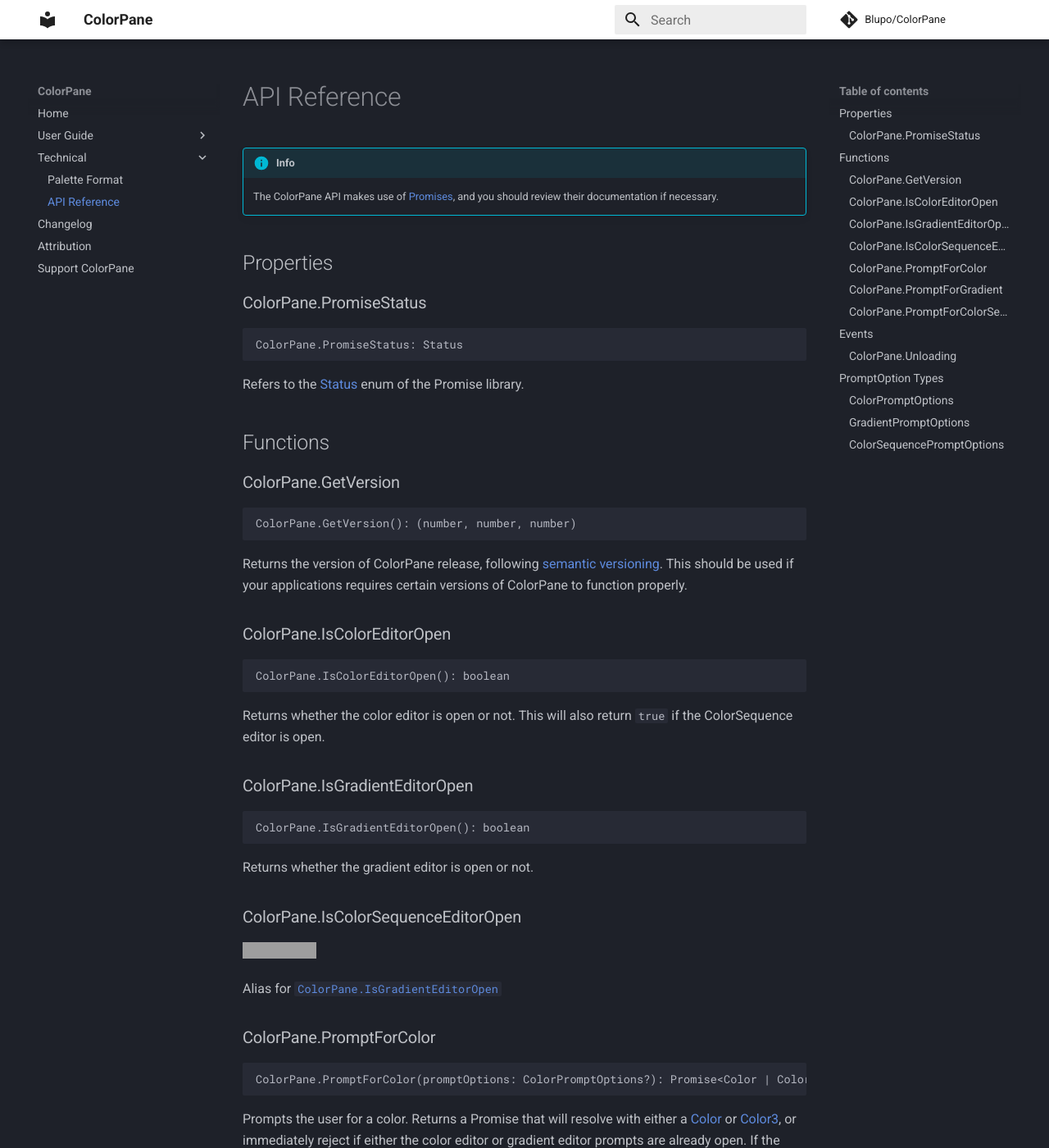
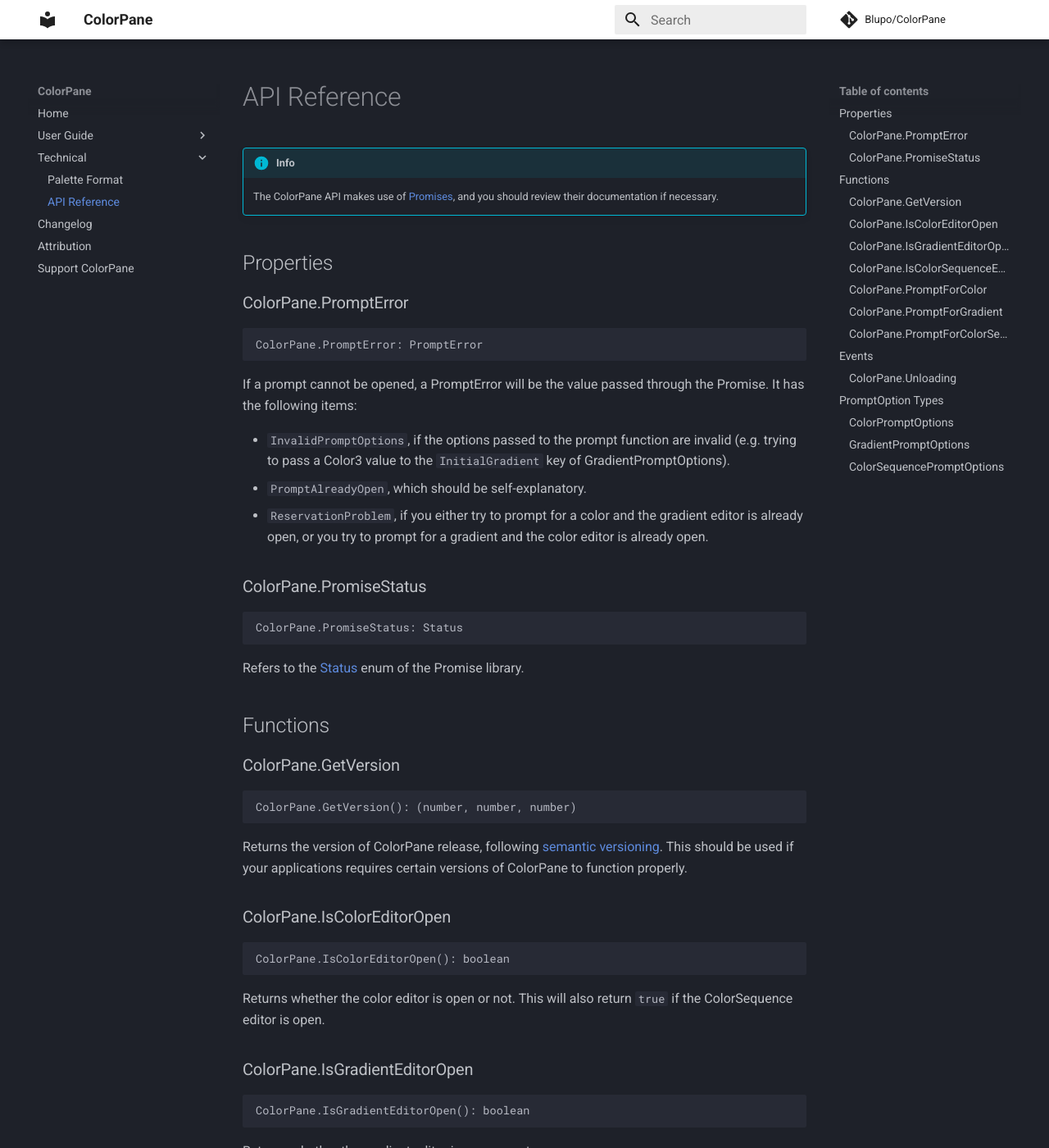
Before and after one commit to Blupo/ColorPane, an MkDocs documentation site: the page built from docs/technical/api-reference.md, in a window 1280 px wide and 1400 px high. Shown: the whole window at 82% size. Built offline with MkDocs 1.6.1 and Material for MkDocs 9.7.7, drawn with Linux system fonts in a browser that asks for light colours; comment, search, counter and statistics services are not loaded; some of the changed text lies outside the part shown; grey boxes are pictures that could not be loaded.

Commit message:
Prompt functions reject with PromptErrors

````diff
--- a/docs/technical/api-reference.md
+++ b/docs/technical/api-reference.md
@@ -2,6 +2,18 @@
     The ColorPane API makes use of [Promises](https://eryn.io/roblox-lua-promise), and you should review their documentation if necessary.
 
 ## Properties
+
+### ColorPane.PromptError
+
+```
+ColorPane.PromptError: PromptError
+```
+
+If a prompt cannot be opened, a PromptError will be the value passed through the Promise. It has the following items:
+
+- `InvalidPromptOptions`, if the options passed to the prompt function are invalid (e.g. trying to pass a Color3 value to the `InitialGradient` key of GradientPromptOptions).
+- `PromptAlreadyOpen`, which should be self-explanatory.
+- `ReservationProblem`, if you either try to prompt for a color and the gradient editor is already open, or you try to prompt for a gradient and the color editor is already open.
 
 ### ColorPane.PromiseStatus
 
@@ -46,7 +58,7 @@
 ### ColorPane.PromptForColor
 
 ```
-ColorPane.PromptForColor(promptOptions: ColorPromptOptions?): Promise<Color | Color3>
+ColorPane.PromptForColor(promptOptions: ColorPromptOptions?): Promise<Color | Color3 | PromptError>
 ```
 
 Prompts the user for a color. Returns a Promise that will resolve with either a [Color](https://blupo.github.io/Color/api/color/) or [Color3](https://developer.roblox.com/en-us/api-reference/datatype/Color3), or immediately reject if either the color editor or gradient editor prompts are already open. If the user closes the prompt without submitting a color, the Promise will be cancelled.
@@ -54,7 +66,7 @@
 ### ColorPane.PromptForGradient
 
 ```
-ColorPane.PromptForGradient(promptOptions: GradientPromptOptions?): Promise<Gradient | ColorSequence>
+ColorPane.PromptForGradient(promptOptions: GradientPromptOptions?): Promise<Gradient | ColorSequence | PromptError>
 ```
 
 Prompts the user for a gradient. Returns a Promise that will resolve with either a [Gradient](https://blupo.github.io/Color/api/gradient/) or [ColorSequence](https://developer.roblox.com/en-us/api-reference/datatype/ColorSequence), or immediately reject if the prompt is already open. If the user closes the prompt without submitting a gradient, the Promise will be cancelled.
````
Also changed, not shown: docs/changelog.md (+1 -0 lines), 2 other files.
